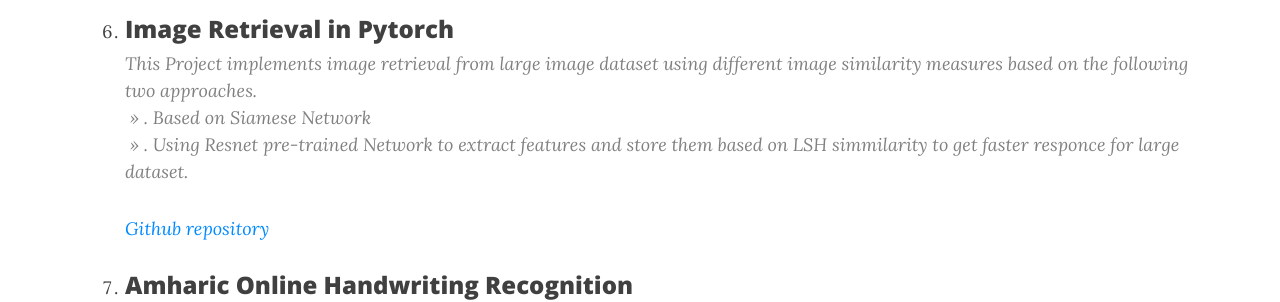
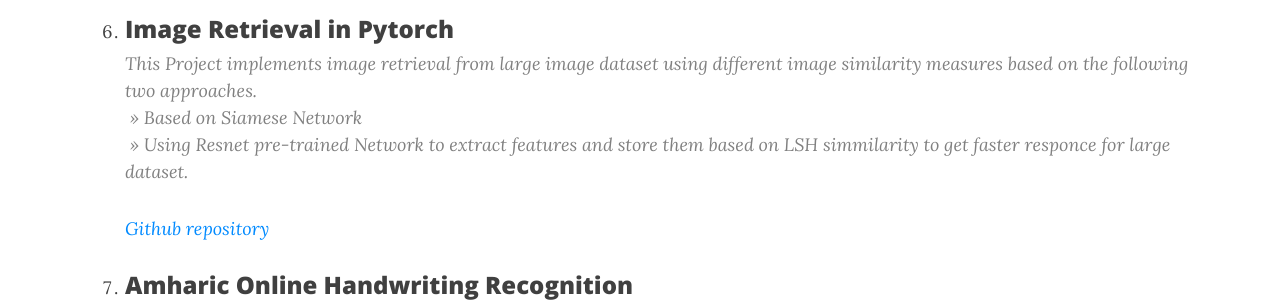
Before and after one commit to IsraelAbebe/Israelabebe.github.io, a Jekyll site: the page built from pages/projects.md, in a window 1280 px wide and 900 px high, scrolled down 1825 px. Shown: the part 154-456 px from the top of the window. Built offline with Jekyll 4.4.1, drawn with Linux system fonts in a browser that asks for light colours; nearby versions of some CDN libraries; comment, search, counter and statistics services are not loaded.

Commit message:
blog update

```diff
--- a/pages/projects.md
+++ b/pages/projects.md
@@ -49,8 +49,8 @@ slight increase of overall accuracy.<br>
 
 6. ### Image Retrieval in Pytorch
     > This Project implements image retrieval from large image dataset using different image similarity measures based on the following two approaches. <br>
-        >> . Based on Siamese Network <br>
-        >> . Using Resnet pre-trained Network to extract features and store them based on LSH simmilarity to get faster responce for large dataset. <br>
+        >>  Based on Siamese Network <br>
+        >>  Using Resnet pre-trained Network to extract features and store them based on LSH simmilarity to get faster responce for large dataset. <br>
 >>[Github repository](https://github.com/IsraelAbebe/Image-retrieval-in-pytorch)
 
 6. ### Amharic Online Handwriting Recognition
```
